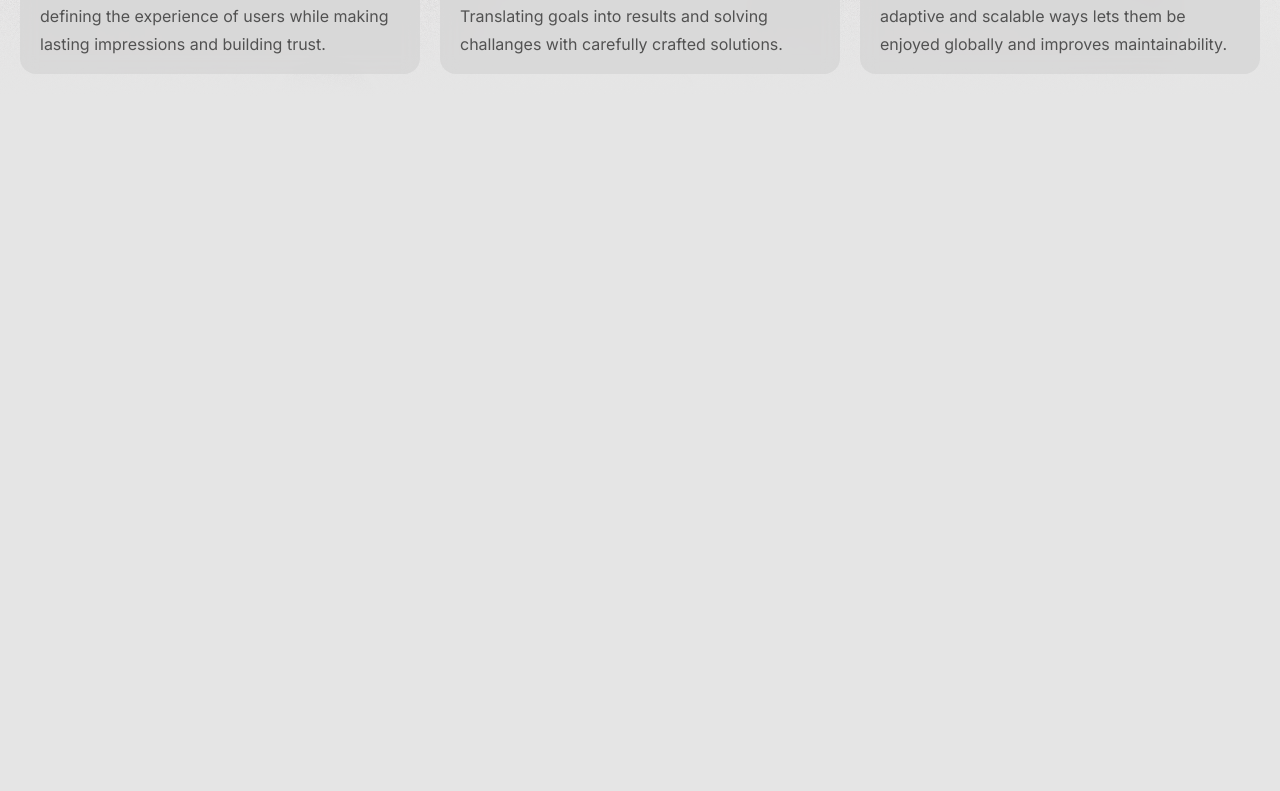
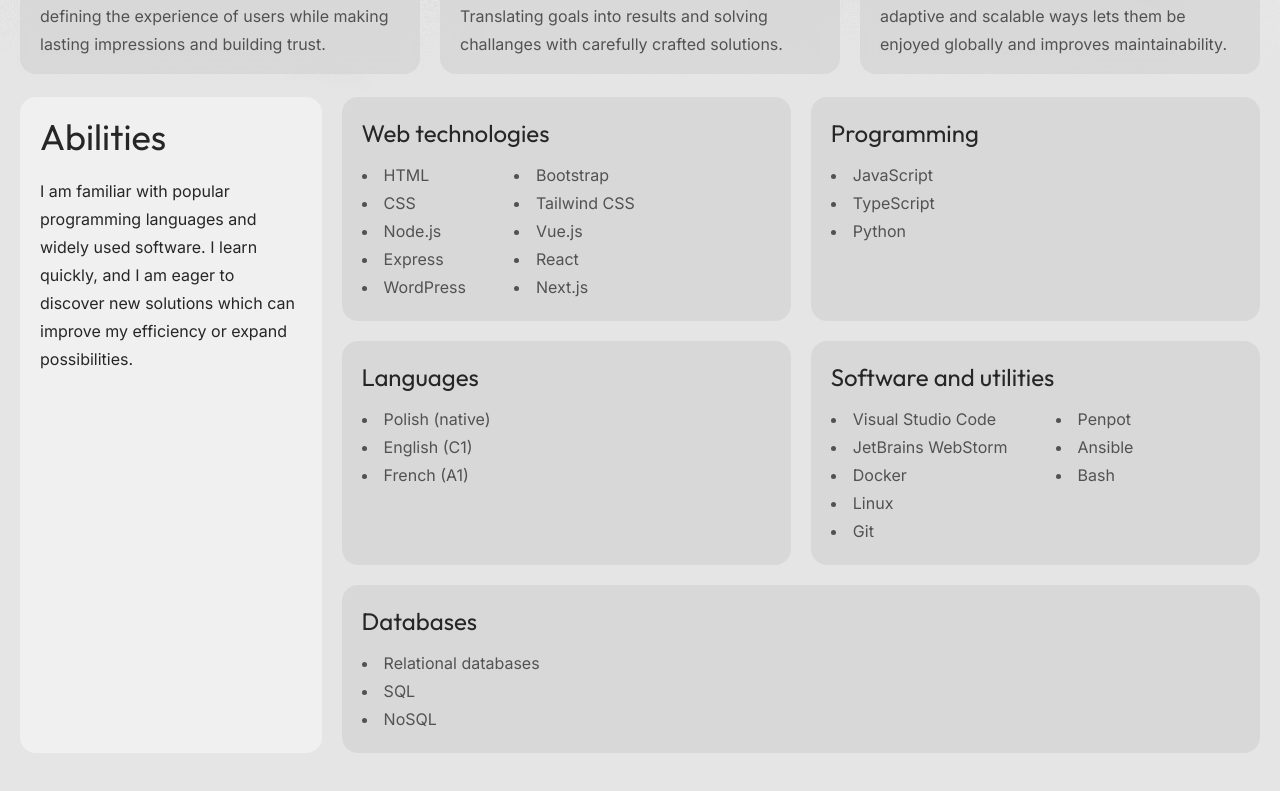
Before and after one commit to konradkubczyk/konradkubczyk.com, a Next.js app: page / in a window 1280 px wide. Shown: the part 583-1374 px from the top of the page. Built offline with nearby package versions, Linux system fonts and the light colour scheme.

Commit message:
feat: add an initial version of the abilities section

```diff
--- /dev/null
+++ b/app/_components/SkillsCard.tsx
@@ -0,0 +1,42 @@
+import { outfit } from "@/app/fonts";
+
+const MAX_CHUNK_SIZE = 5;
+
+function chunkArray<T>(array: T[], maxChunkSize: number): T[][] {
+  const result: T[][] = [];
+  for (let i = 0; i < array.length; i += maxChunkSize) {
+    result.push(array.slice(i, i + maxChunkSize));
+  }
+  return result;
+}
+
+export default function SkillsCard({
+  category,
+  skills,
+}: {
+  category: string;
+  skills: string[];
+}) {
+  return (
+    <div className="flex flex-1 grow basis-64 flex-col gap-3 rounded-2xl bg-neutral-300/75 p-5 xl:basis-80 dark:bg-neutral-900/75">
+      <h3
+        className={`${outfit.className} text-xl text-neutral-800 sm:whitespace-nowrap sm:text-2xl dark:text-neutral-300`}
+      >
+        {category}
+      </h3>
+      <div className="flex gap-12">
+        {chunkArray(skills, MAX_CHUNK_SIZE).map(
+          (chunkOfSkills: string[], index) => (
+            <ul key={index} className="list-inside list-disc">
+              {chunkOfSkills.map((skill, index) => (
+                <li key={index} className="whitespace-nowrap">
+                  {skill}
+                </li>
+              ))}
+            </ul>
+          ),
+        )}
+      </div>
+    </div>
+  );
+}
--- a/app/page.tsx
+++ b/app/page.tsx
@@ -7,6 +7,7 @@ import background from "../public/background.webp";
 import { outfit } from "@/app/fonts";
 import { useRef } from "react";
 import FeaturedCard from "@/app/_components/featured-card";
+import SkillsCard from "@/app/_components/SkillsCard";
 
 export default function Home() {
   const hero = useRef(null);
@@ -14,6 +15,7 @@ export default function Home() {
   return (
     <>
       <Header observableRef={hero} />
+
       <main className="flex flex-col">
         <section
           ref={hero}
@@ -28,8 +30,7 @@ export default function Home() {
             fill
             quality={100}
             sizes="100vw"
-            objectFit="cover"
-            className="opacity-40 invert dark:opacity-60 dark:invert-0"
+            className="object-cover opacity-40 invert dark:opacity-60 dark:invert-0"
           />
           <div className="z-10 flex flex-1 flex-col items-center justify-around gap-20 bg-gradient-to-b from-neutral-200/40 from-80% to-neutral-200 dark:from-neutral-950/75 dark:to-neutral-950">
             <div className="h-14"></div>
@@ -65,7 +66,70 @@ export default function Home() {
             </div>
           </div>
         </section>
-        <div className="h-screen"></div>
+
+        <section id="skills" className="mx-auto max-w-screen-xl px-5">
+          <div className="flex flex-col gap-5 xl:flex-row">
+            <div className="rounded-2xl bg-neutral-100/75 p-5 text-neutral-800 xl:w-1/3 dark:bg-neutral-800/75 dark:text-neutral-300">
+              <div className="flex flex-col-reverse">
+                <h2 className={`${outfit.className} text-3xl sm:text-4xl`}>
+                  Abilities
+                </h2>
+              </div>
+              <p className="mt-5">
+                I am familiar with popular programming languages and widely used
+                software. I learn quickly, and I am eager to discover new
+                solutions which can improve my efficiency or expand
+                possibilities.
+              </p>
+            </div>
+            <div className="flex flex-wrap justify-between gap-5 sm:px-0">
+              <SkillsCard
+                category="Web technologies"
+                skills={[
+                  "HTML",
+                  "CSS",
+                  "Node.js",
+                  "Express",
+                  "WordPress",
+                  "Bootstrap",
+                  "Tailwind CSS",
+                  "Vue.js",
+                  "React",
+                  "Next.js",
+                ]}
+              />
+              <SkillsCard
+                category="Programming"
+                skills={["JavaScript", "TypeScript", "Python"]}
+              />
+              <SkillsCard
+                category="Languages"
+                skills={["Polish (native)", "English (C1)", "French (A1)"]}
+              />
+              <SkillsCard
+                category="Software and utilities"
+                skills={[
+                  "Visual Studio Code",
+                  "JetBrains WebStorm",
+                  "Docker",
+                  "Linux",
+                  "Git",
+                  "Penpot",
+                  "Ansible",
+                  "Bash",
+                ]}
+              />
+              <SkillsCard
+                category="Databases"
+                skills={["Relational databases", "SQL", "NoSQL"]}
+              />
+            </div>
+          </div>
+        </section>
+
+        <div className="h-screen">
+          {/* TODO: Remove the spacer when no longer useful for testing */}
+        </div>
       </main>
     </>
   );
```
